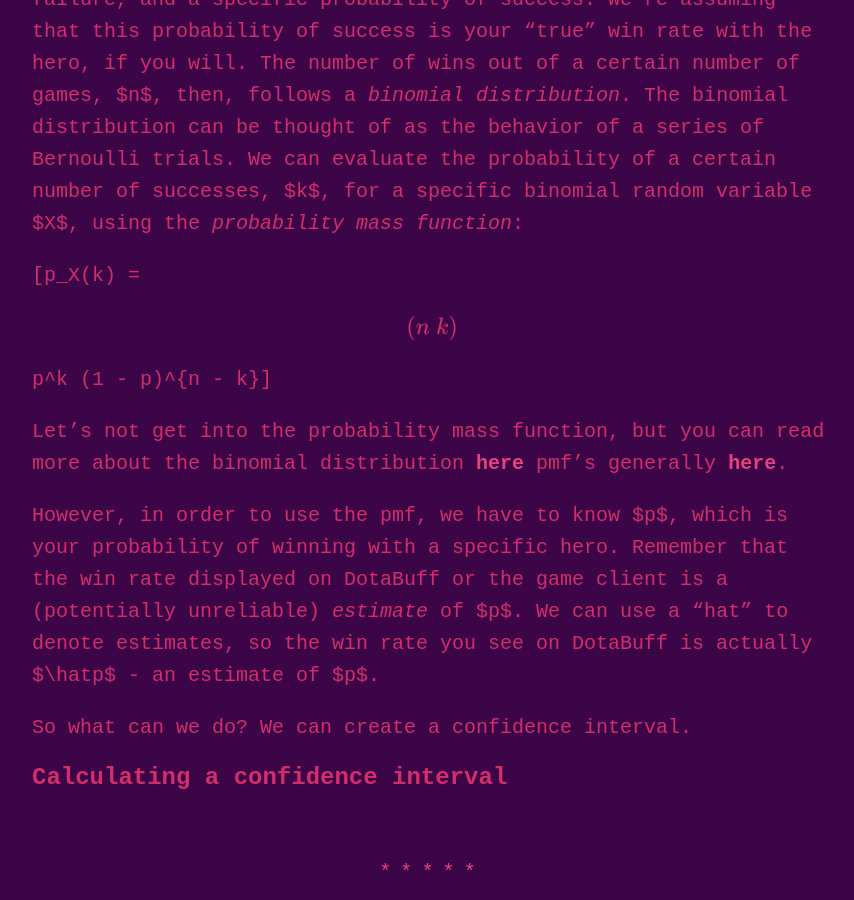
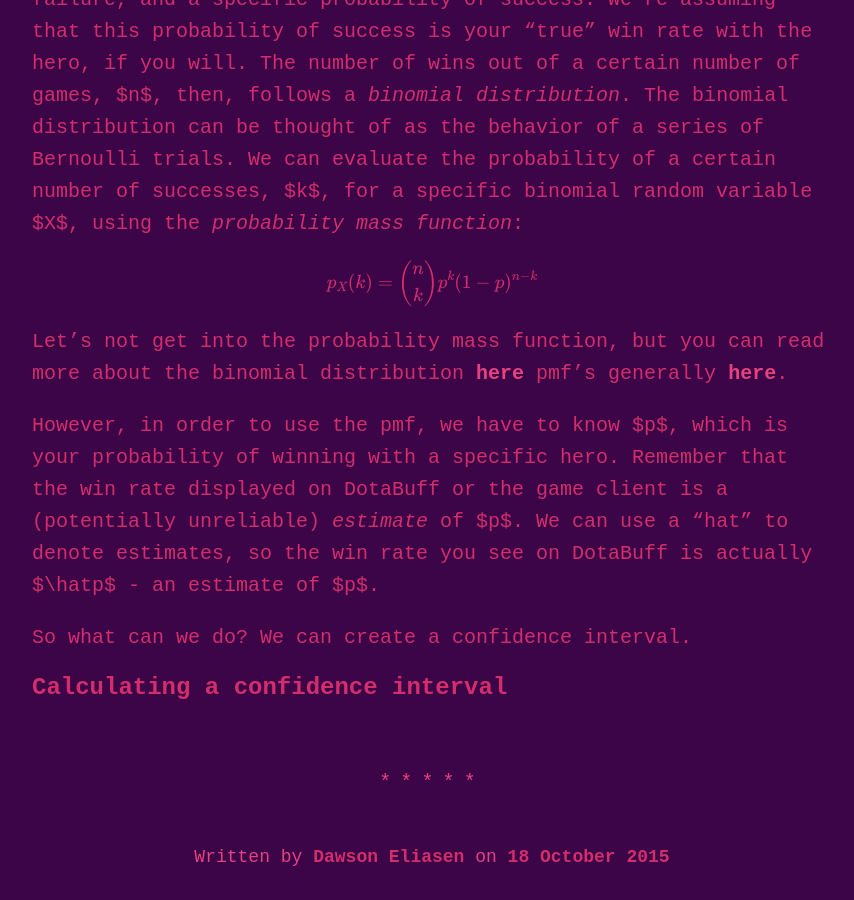
Before and after one commit to dawsoneliasen/thedotascientist, a Jekyll site: the page built from _posts/2019-10-18-winrate-confidence-intervals.md, in a window 1280 px wide and 900 px high, scrolled down 1352 px. Shown: the whole window, without its empty margins (208-1062 px from the left). Built offline with Jekyll 4.4.1, drawn with Linux system fonts in a browser that asks for light colours.

```diff
--- a/_posts/2019-10-18-winrate-confidence-intervals.md
+++ b/_posts/2019-10-18-winrate-confidence-intervals.md
@@ -14,9 +14,11 @@ I'm sure you already have some skepticism of win rates. With a small sample size
 
 ## Formulating the scenario
 Let's assume that every game of DotA that you play has a random outcome with a certain probability of winning, \(p\). Certainly, the outcome of a game is not random - it's affected by things such as your team's skill, the other team's skill, the heroes in the game, the items purchased, etc. But since you can't anticipate any of these things before you click 'ACCEPT', I think that this is a reasonable assumption. The outcome of the game, then, is an example of a *Bernoulli trial*. A Bernoulli trial is simply an "experiment" with a random outcome that is either a success or a failure, and a specific probability of success. We're assuming that this probability of success is your "true" win rate with the hero, if you will. The number of wins out of a certain number of games, $n$, then, follows a *binomial distribution*. The binomial distribution can be thought of as the behavior of a series of Bernoulli trials. We can evaluate the probability of a certain number of successes, $k$, for a specific binomial random variable $X$, using the *probability mass function*:
+
 {% raw %}
-\[p_X(k) = \begin{pmatrix} n \\ k \end{pmatrix} p^k (1 - p)^{n - k}\]
+$$p_X(k) = \begin{pmatrix} n \\ k \end{pmatrix} p^k (1 - p)^{n - k}$$
 {% endraw %}
+
 Let's not get into the probability mass function, but you can read more about the binomial distribution [here](https://en.wikipedia.org/wiki/Binomial_distribution) pmf's generally [here](https://en.wikipedia.org/wiki/Probability_mass_function).
 
 However, in order to use the pmf, we have to know $p$, which is your probability of winning with a specific hero. Remember that the win rate displayed on DotaBuff or the game client is a (potentially unreliable) *estimate* of $p$. We can use a "hat" to denote estimates, so the win rate you see on DotaBuff is actually $\hatp$ - an estimate of $p$.
```
